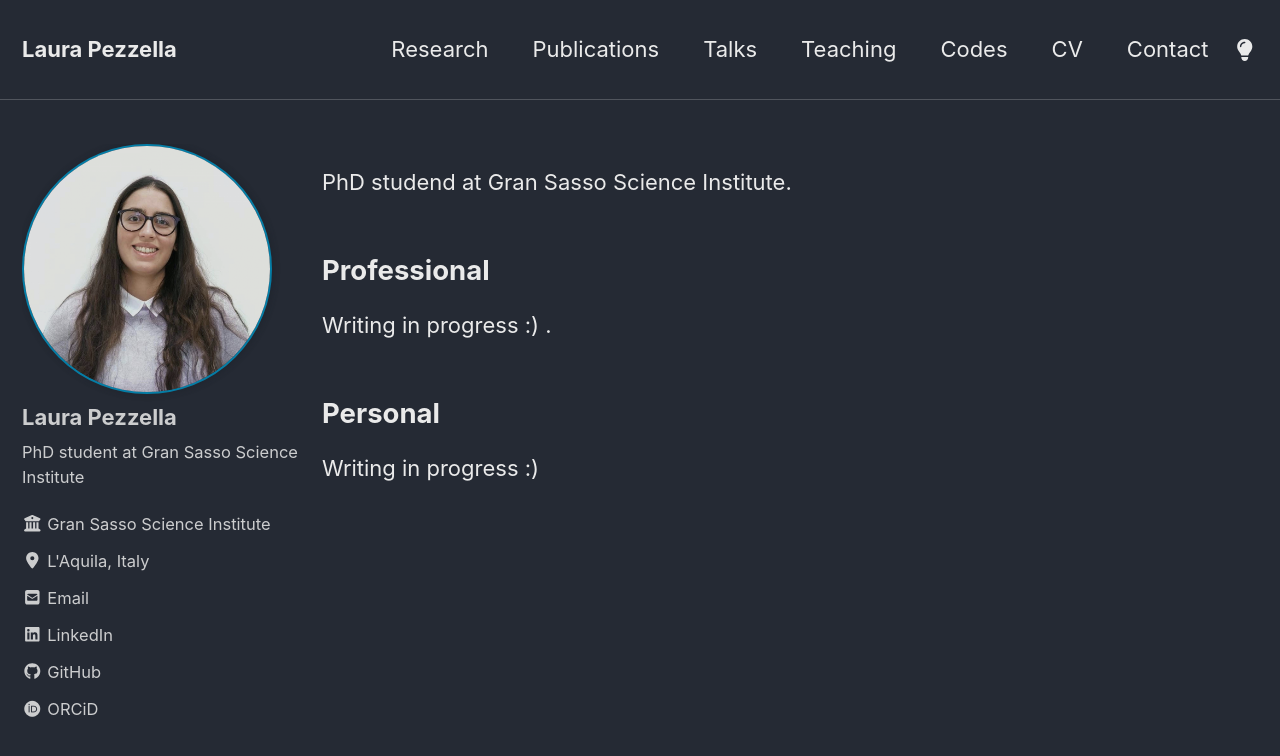
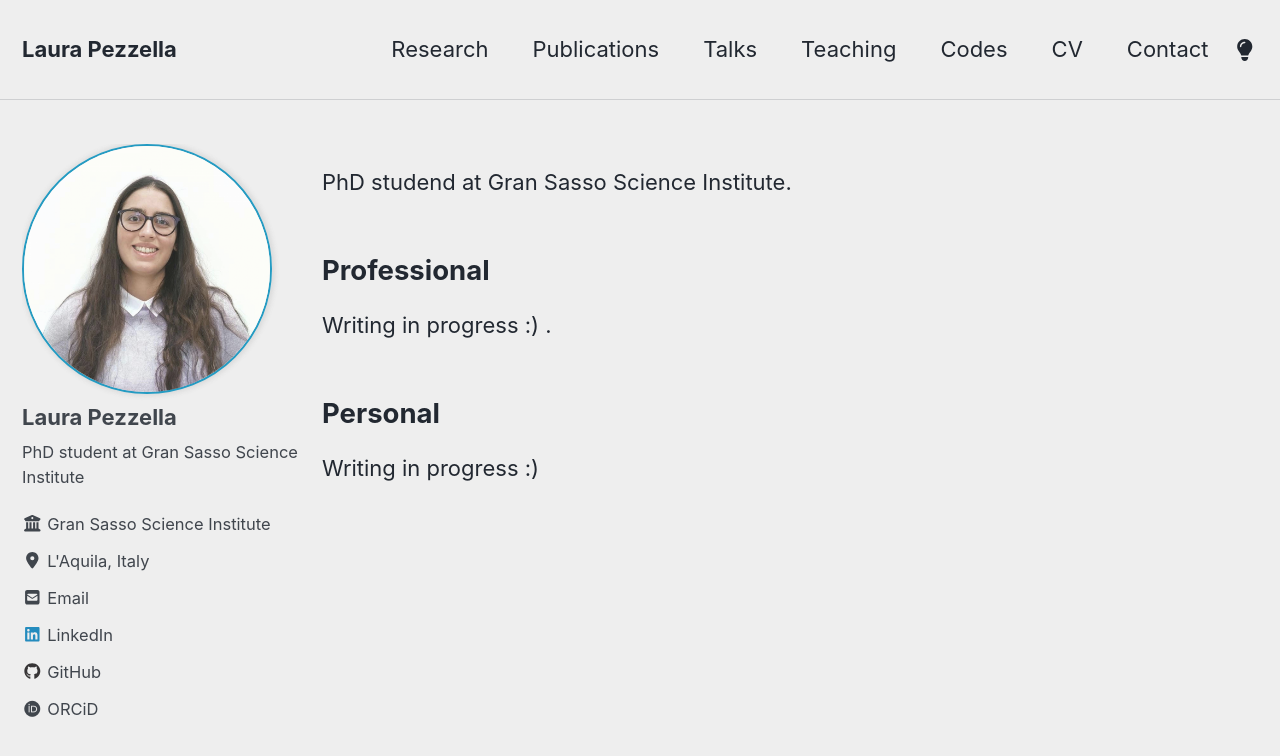
Before and after one commit to PezzLa/pezzla.github.io, a Jekyll site: the page built from _pages/about.md, in a window 1280 px wide and 900 px high. Shown: the top 756 px of the window. Built offline with Jekyll 4.4.1, drawn with Linux system fonts in a browser that asks for light colours; some web fonts are replaced.

Commit message:
Update _config.yml

```diff
--- a/_config.yml
+++ b/_config.yml
@@ -12,7 +12,7 @@
 
 # theme                  : "minimal-mistakes-jekyll"
 # remote_theme           : "mmistakes/minimal-mistakes"
-minimal_mistakes_skin    : "dark" # "air", "aqua", "contrast", "dark", "default", "dirt", "neon", "mint", "plum", "sunrise"
+minimal_mistakes_skin    : "air" # "air", "aqua", "contrast", "dark", "default", "dirt", "neon", "mint", "plum", "sunrise"
 minimal_mistakes_skin2   : "default"
 # Site Settings
 locale                   : "en-US"
```
